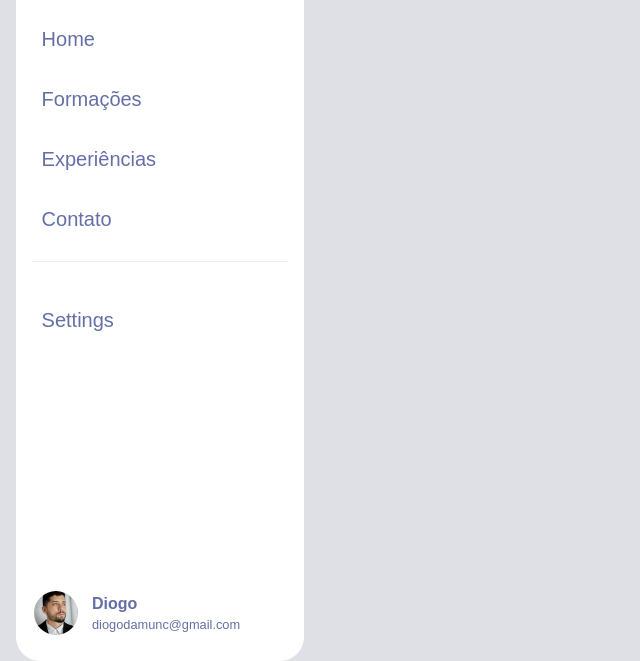
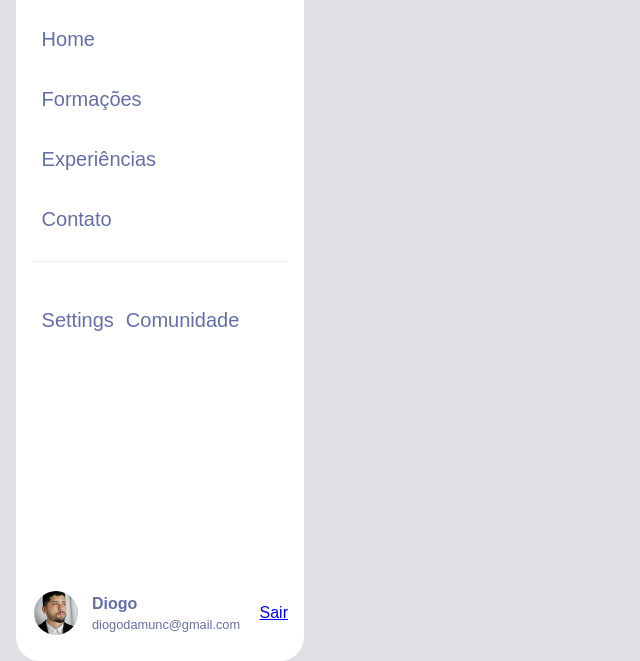
Before and after one commit to Diogsamaral/sidebar_js_puro, a plain HTML site: page index.html in a window 1280 px wide. Shown: the part 155-816 px from the top of the page, without its empty margins (0-640 px from the left). Drawn offline with Linux system fonts and the light colour scheme.

Commit message:
alteração no body

```diff
--- a/index.html
+++ b/index.html
@@ -67,6 +67,8 @@
             <a href="#settings" title="Settings" class="tooltip">
               <span class="link hide">Settings</span>
               <span class="tooltip_content">Settings</span>
+              <span class="link hide">Comunidade</span>
+              <span class="tooltip_content">Comunidade</span>
             </a>
           </li>
         </ul>
@@ -80,7 +82,7 @@
           <div class="user-name">Diogo</div>
           <div class="email">diogodamunc@gmail.com</div>
         </div>
-        <a href="logout" class="logout hide"> </a>
+        <a href="logout" class="logout hide">Sair</a>
       </div>
     </nav>
     <script src="script.js"></script>
```
